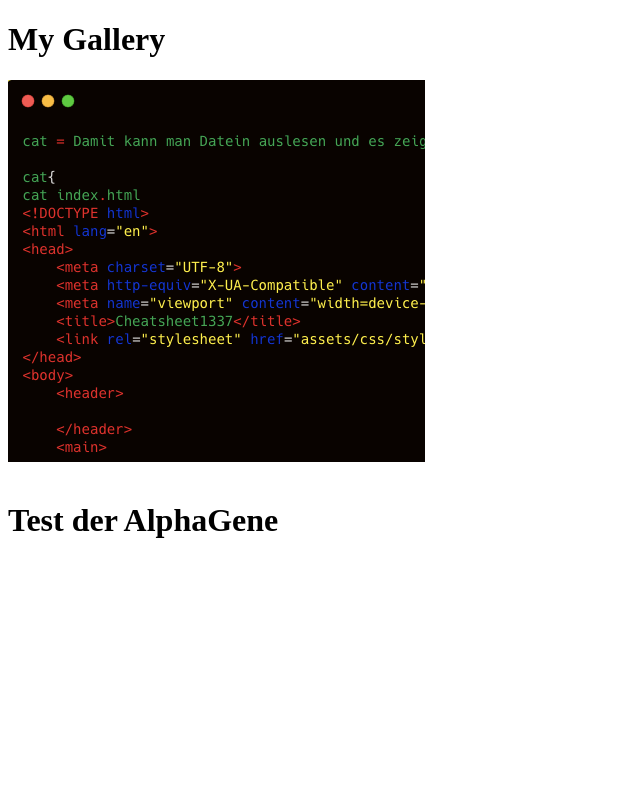
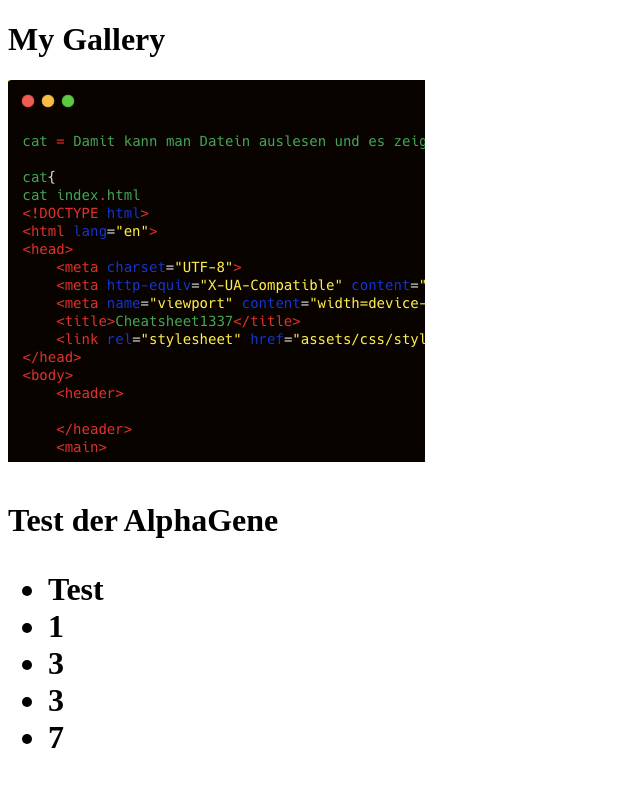
Before and after one commit to DennSerrano/Git-Github, a plain HTML site: page index.html in a window 1280 px wide. Shown: the whole page, without its empty margins (0-640 px from the left). Drawn offline with Linux system fonts and the light colour scheme.

Commit message:
testv.1.0

```diff
--- a/index.html
+++ b/index.html
@@ -12,5 +12,12 @@
     <h1>My Gallery<h1/>
         <img src="assets/img/Bildschirmfoto 2021-10-19 um 13.59.24.png" alt="">
         <P>Test der AlphaGene</P>
+       <ul>
+           <li>Test</li>
+           <li>1</li>
+           <li>3</li>
+           <li>3</li>
+           <li>7</li>
+       </ul>
 </body>
 </html>
```
